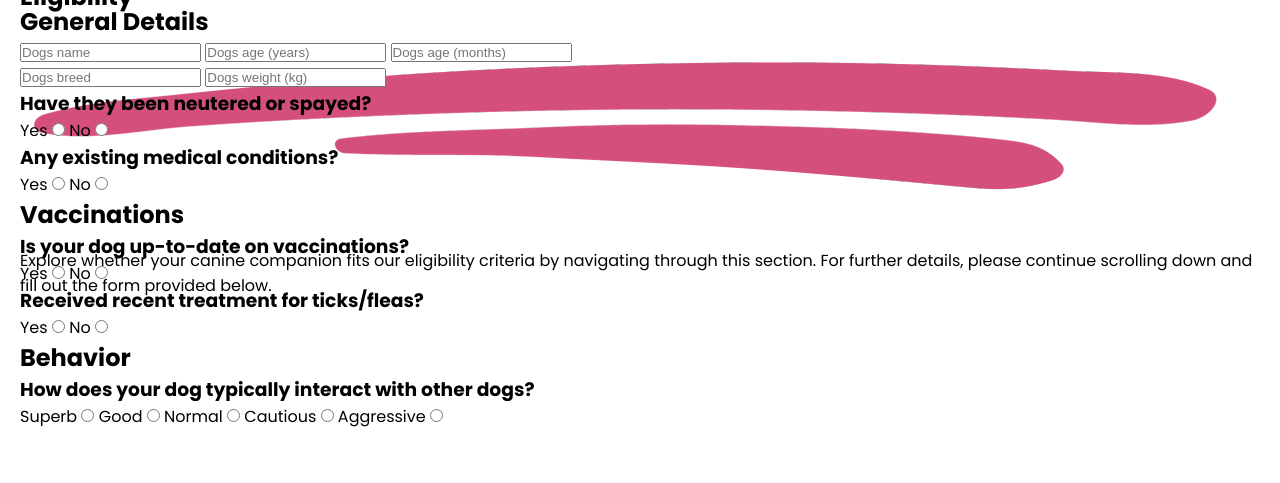
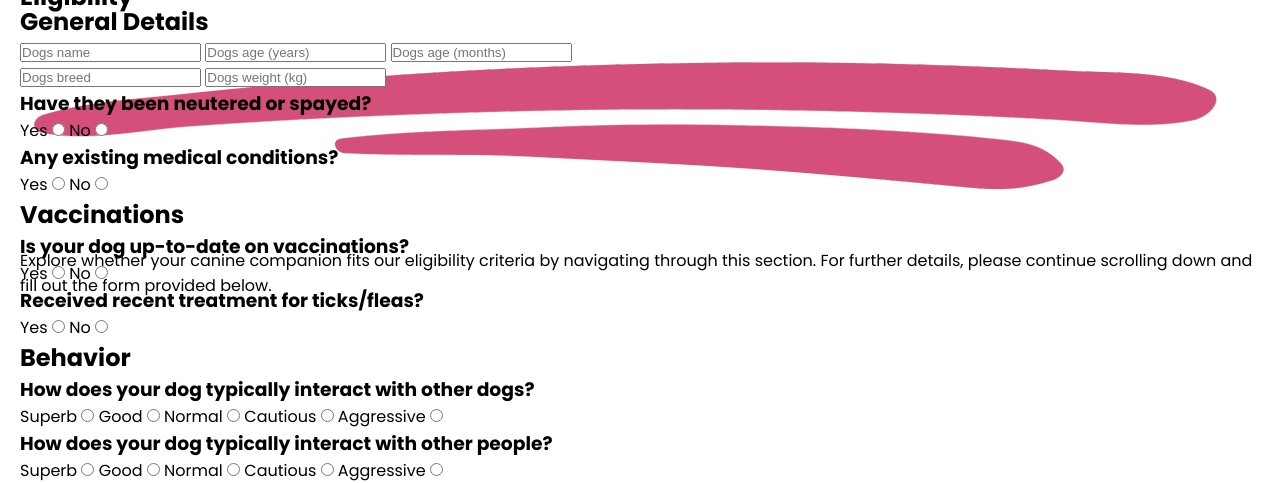
Before and after one commit to ilyasolgun11/paws-play-pp1, a plain HTML site: page eligibility.html in a window 1280 px wide. Shown: the part 876-1359 px from the top of the page. Before the commit the page ends 1305 px from the top, so only its background shows below. Drawn offline with Linux system fonts and the light colour scheme.

Commit message:
Added behavior-second to behavior

```diff
--- a/eligibility.html
+++ b/eligibility.html
@@ -325,6 +325,73 @@
                     </label>
                   </div>
                 </div>
+                <div class="behavior-second">
+                  <div class="behavior-second-header-container">
+                    <h3>
+                      How does your dog typically interact with other people?
+                    </h3>
+                  </div>
+                  <div class="behavior-second-radio-container">
+                    <label
+                      for="interactions-superb2"
+                      class="interactions-superb"
+                      >Superb
+                      <input
+                        type="radio"
+                        id="interactions-superb2"
+                        name="interactions-with-other-people"
+                        value="superb"
+                        required
+                      />
+                    </label>
+                    <label for="interactions-good2" class="interactions-good"
+                      >Good
+                      <input
+                        type="radio"
+                        id="interactions-good2"
+                        name="interactions-with-other-people"
+                        value="good"
+                        required
+                      />
+                    </label>
+                    <label
+                      for="interactions-normal2"
+                      class="interactions-normal"
+                      >Normal
+                      <input
+                        type="radio"
+                        id="interactions-normal2"
+                        name="interactions-with-other-people"
+                        value="normal"
+                        required
+                      />
+                    </label>
+                    <label
+                      for="interactions-cautious2"
+                      class="interactions-cautious"
+                      >Cautious
+                      <input
+                        type="radio"
+                        id="interactions-cautious2"
+                        name="interactions-with-other-people"
+                        value="cautious"
+                        required
+                      />
+                    </label>
+                    <label
+                      for="interactions-aggressive2"
+                      class="interactions-aggressive"
+                      >Aggressive
+                      <input
+                        type="radio"
+                        id="interactions-aggressive2"
+                        name="interactions-with-other-people"
+                        value="aggressive"
+                        required
+                      />
+                    </label>
+                  </div>
+                </div>
               </div>
             </div>
           </div>
```
